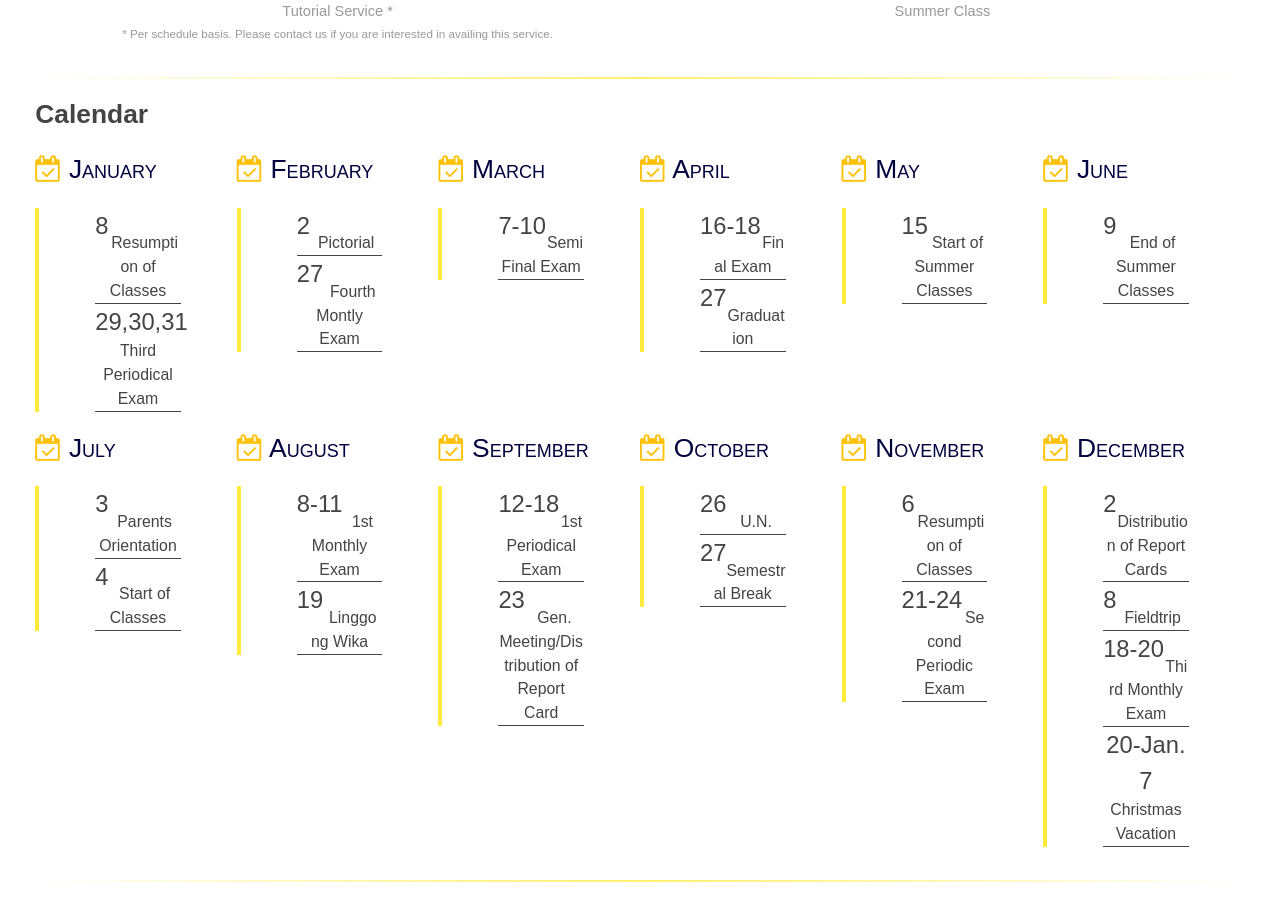
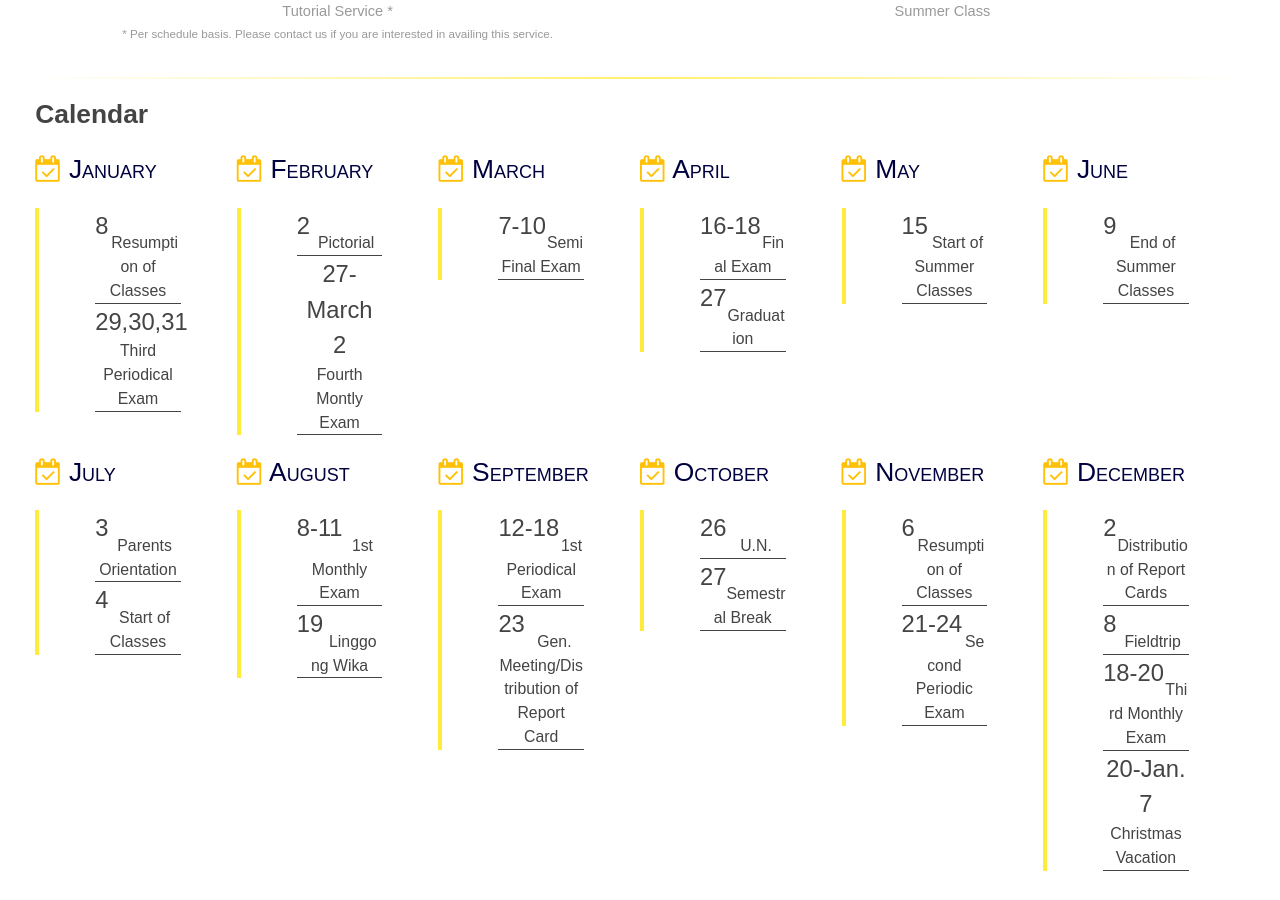
Before and after one commit to cmdcph/cmdcph.github.io, a Jekyll site: the page built from index.md, in a window 1280 px wide and 900 px high, scrolled down 2432 px. Built offline with Jekyll 4.4.1, drawn with Linux system fonts in a browser that asks for light colours.

Commit message:
Updated February

```diff
--- a/_calendar_months/february.markdown
+++ b/_calendar_months/february.markdown
@@ -5,6 +5,6 @@ index: 2
 events:
 - day: 2
   title: Pictorial
-- day: 27
+- day: 27-March 2
   title: Fourth Montly Exam
 ---
```
